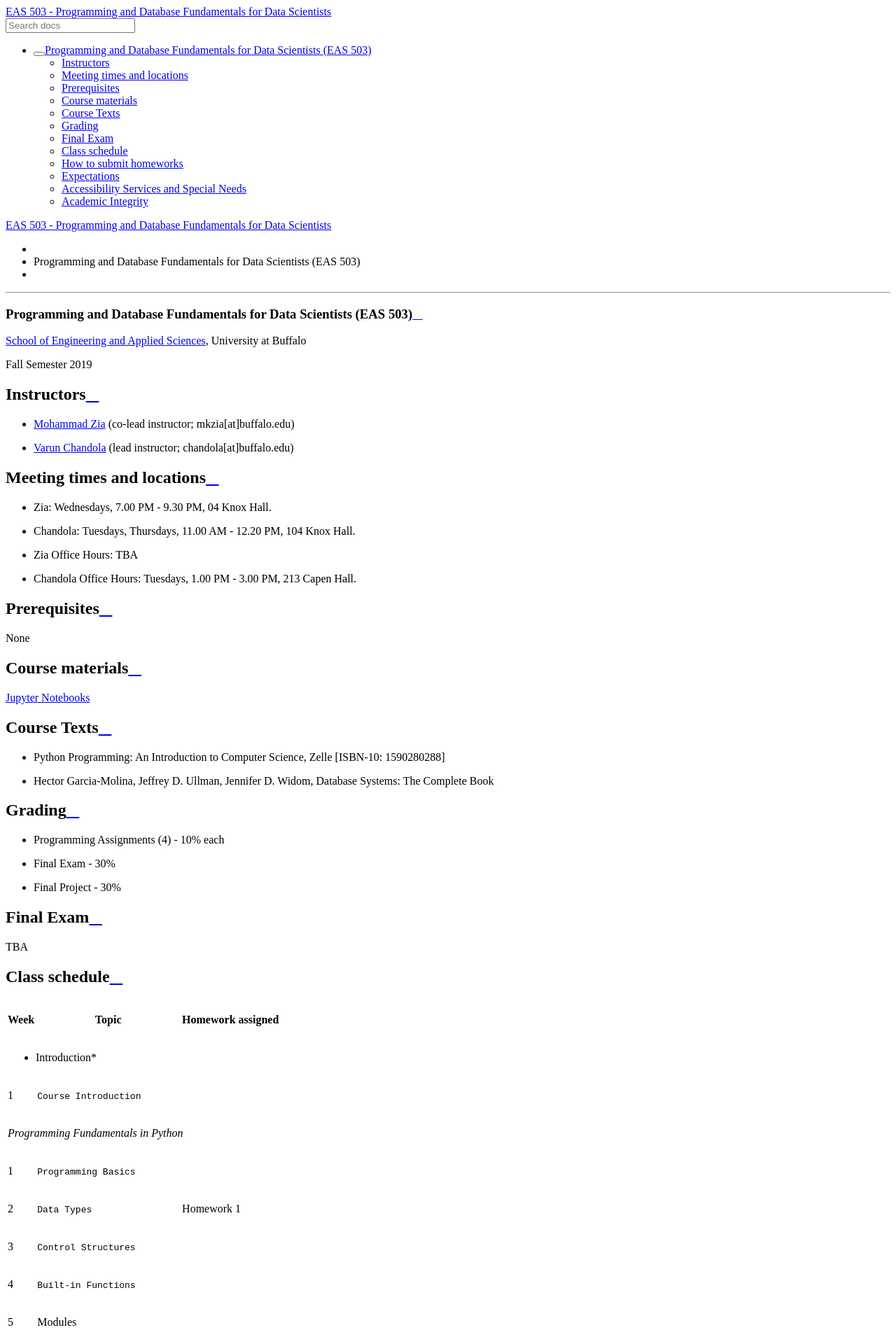
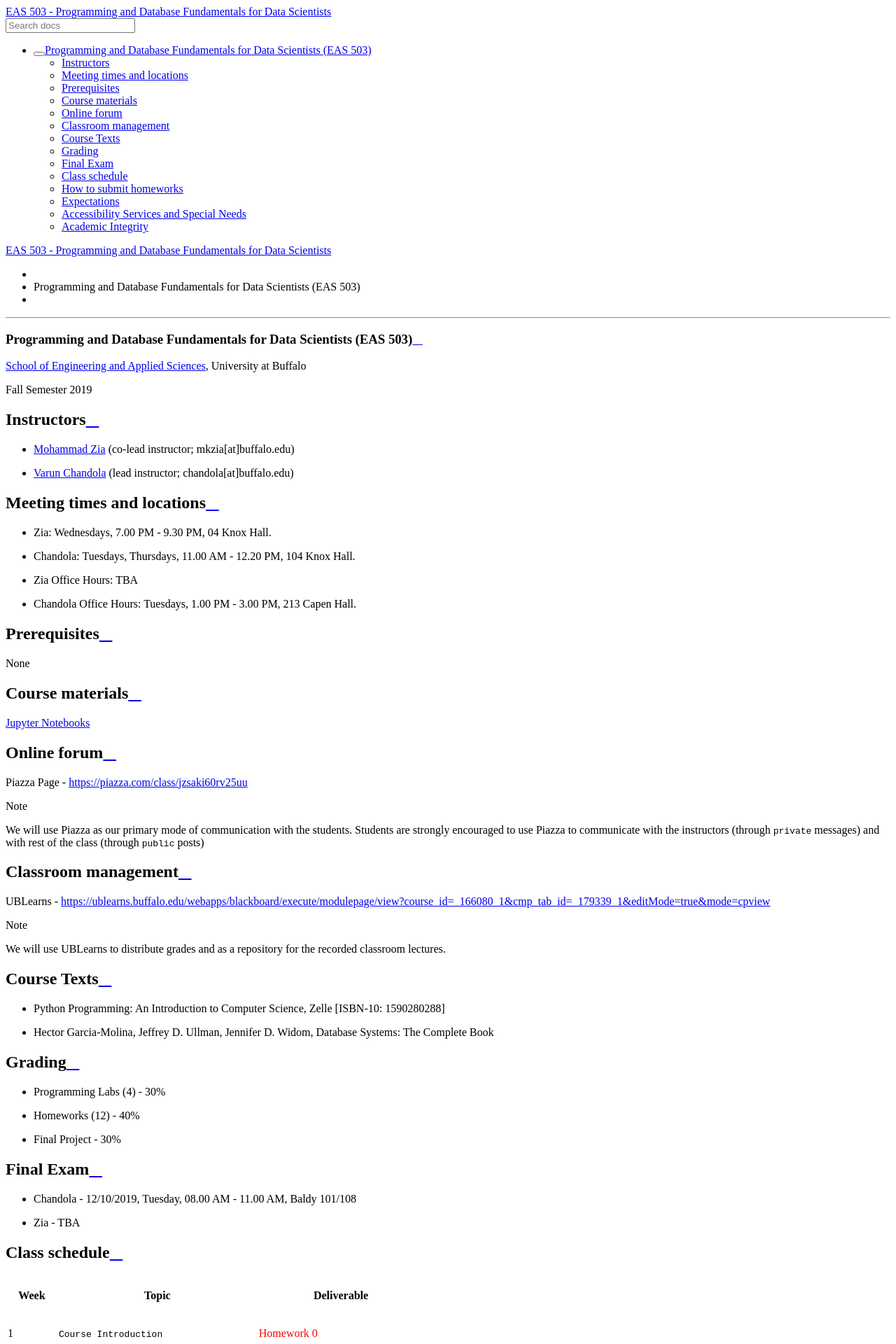
Before and after one commit to ubdsgroup/eas503-ub, a Sphinx documentation site: the page built from source/index.rst, in a window 1280 px wide. Shown: the top 1920 px of the page at 70% size. Built offline with Sphinx 7.4.7 and the Read the Docs theme 2.0.0, drawn with Linux system fonts in a browser that asks for light colours; some of the changed text lies outside the part shown.

Commit message:
adding topics for the semester

```diff
--- a/source/index.rst
+++ b/source/index.rst
@@ -5,6 +5,11 @@
 
 Programming and Database Fundamentals for Data Scientists (EAS 503)
 ====================================================================
+
+.. raw:: html
+
+    <style> .red {color:red} </style>
+    <style> .blue {color:blue} </style>
 
 `School of Engineering and Applied Sciences <http://www.seas.buffalo.edu/>`_, University at Buffalo
 
@@ -36,7 +41,23 @@
 
 Course materials
 ----------------
-`Jupyter Notebooks <http://nbviewer.jupyter.org/github/ubdsgroup/eas503ubcourse/tree/master/notebooks/>`_
+`Jupyter Notebooks <https://github.com/ubdsgroup/eas503-ub/tree/master/notebooks>`_
+
+Online forum
+-------------
+Piazza Page - https://piazza.com/class/jzsaki60rv25uu
+
+.. note::
+
+   We will use Piazza as our primary mode of communication with the students. Students are strongly encouraged to use Piazza to communicate with the instructors (through ``private`` messages) and with rest of the class (through ``public`` posts)
+
+Classroom management
+---------------------
+UBLearns - https://ublearns.buffalo.edu/webapps/blackboard/execute/modulepage/view?course_id=_166080_1&cmp_tab_id=_179339_1&editMode=true&mode=cpview
+
+.. note::
+
+   We will use UBLearns to distribute grades and as a repository for the recorded classroom lectures.
 
 Course Texts
 ---------------
@@ -45,52 +66,28 @@
 
 Grading
 ---------
-* Programming Assignments (4) - 10% each
-* Final Exam - 30%
+* Programming Labs (4) - 30%
+* Homeworks (12) - 40%
 * Final Project - 30%
 
 Final Exam
 ---------------
-TBA
+* Chandola - 12/10/2019, Tuesday, 08.00 AM - 11.00 AM, Baldy 101/108
+* Zia - TBA
 
 Class schedule
 ---------------
+.. role:: red
+.. role:: blue
 
-==== ============================================================================= ===========================================
-Week             Topic                                                              Homework assigned
-==== ============================================================================= ===========================================
-* Introduction*
-------------------------------------------------------------------------------------------------------------------------------
-1    :download:`Course Introduction <CourseIntroduction.pdf>`
-*Programming Fundamentals in Python*
-------------------------------------------------------------------------------------------------------------------------------
-1    :download:`Programming Basics <Introduction.pptx>`
-2    :download:`Data Types <PythonDataTypes.pdf>`                                  Homework 1
-3    :download:`Control Structures <ControlStructures.pdf>`
-4    :download:`Built-in Functions <BuiltinFunctions.pdf>`
-5    Modules
-6    :download:`Classes  <Classes.pdf>`                                             Homework 2
-*Python Libraries*
-------------------------------------------------------------------------------------------------------------------------------
-7    NumPy
-8    Pandas
-9    Matplotlib/Seaborn
-10   Scikit-learn                                                                  Homework 3
-11   ScipPy                                                                        Homework 3
-*Database Fundamentals*
-------------------------------------------------------------------------------------------------------------------------------
-12    :download:`Relational Database Basics <DatabaseIntroduction.pdf>`            Project Release
-13    :download:`Relational Algebra <RelationalAlgebra.ppt>`
-14   :download:`Database Indexes <Index.ppt>`
-*Database Programming*
-------------------------------------------------------------------------------------------------------------------------------
-15    :download:`Using SQL <SQL.ppt>`                                              Homework 4
-16   :download:`Embedding SQL in Python <PythonSQL.ppt>`                           Project Demos
-==== ============================================================================= ===========================================
+.. csv-table::
+   :file: topics.csv
+   :header: "Week", "Topic", "Deliverable"
+   :widths: 6, 24, 20
 
 How to submit homeworks
 ------------------------
-TBA
+We will use the `Jupyter nbgrader <https://github.com/jupyter/nbgrader>`_ for administering the labs and homeworks. More details will be provided in the class.
 
 Expectations
 -------------
@@ -106,8 +103,28 @@
 
 Accessibility Services and Special Needs
 -----------------------------------------
-If you have a disability and may require some type of instructional and/or examination accommodation, please inform me early in the semester so that we can coordinate the accommodations you may need. If you have not already done so, please contact the Office of Accessibility Services (formerly the Office of Disability Services) University at Buffalo, 25 Capen Hall, Buffalo, NY 14260-1632; email: stu-accessibility@ buffalo.edu Phone: 716-645-2608 (voice); 716-645-2616 (TTY); Fax: 716-645-3116; and on the web at http://www.buffalo.edu/accessibility/. All information and documentation is confidential. The University at Buffalo and the School of Engineering and Applied Sciences are committed to ensuring equal opportunity for persons with special needs to participate in and benefit from all of its programs, services and activities.
+If you have any disability which requires reasonable accommodations to enable you to participate in this course, please contact the Office of Accessibility Resources in 60 Capen Hall, 716-645-2608 and also the instructor of this course during the first week of class. The office will provide you with information and review appropriate arrangements for reasonable accommodations, which can be found on the web at: http://www.buffalo.edu/studentlife/who-we-are/departments/accessibility.html.
 
 Academic Integrity
 -------------------
-This course will operate with a zero-tolerance policy regarding cheating and other forms of academic dishonesty. Any act of academic dishonesty will subject the student to penalty, including the high probability of failure of the course (i.e., assignment of a grade of “F”). It is expected that you will behave in an honorable and respectful way as you learn and share ideas. Therefore, recycled papers, work submitted to other courses, and major assistance in preparation of assignments without identifying and acknowledging such assistance are not acceptable. All work for this course must be original for this course. Additionally, you are not allowed to post course homeworks, exams, solutions, etc., on a public forum. Please be familiar with the University and the School policies regarding plagiarism. Read the Academic Integrity Policy and Procedure for more information: http://undergrad-catalog.buffalo.edu/policies/course/integrity.shtml. Visit the Senior Vice Provost for Academic Affairs web page for the latest information at http://vpue.buffalo.edu/policies/
+Academic integrity is a fundamental university value. Through the honest completion of academic work, students sustain the integrity of the university and of themselves while facilitating the university's imperative for the transmission of knowledge and culture based upon the generation of new and innovative ideas. For more information, please refer to the `Graduate Academic Integrity policy <https://grad.buffalo.edu/succeed/current-students/policy-library.html#academic-integrity>`_.
+
+This course will operate with a zero-tolerance policy regarding cheating and other forms of academic dishonesty. Any act of academic dishonesty will subject the student to penalty, including the high probability of failure of the course (i.e., assignment of a grade of “F”). It is expected that you will behave in an honorable and respectful way as you learn and share ideas. Therefore, recycled papers, work submitted to other courses, and major assistance in preparation of assignments without identifying and acknowledging such assistance are not acceptable. All work for this course must be original for this course. Additionally, you are not allowed to post course homeworks, exams, solutions, etc., on a public forum. Please be familiar with the University and the School policies regarding plagiarism.
+
+.. admonition:: **Data Science Honor Code**
+
+   By enrolling into this class, you are implicitly bound to the Data Science Honor Code. It is against the DS honor code to:
+
+   1. Collaborate on homeworks and programming labs
+   2. Collaborate or cheat during exams
+   3. Submit someone else’s work, including from the internet, as one’s own for any submission
+   4. Misuse Piazza forum
+
+   You are allowed to:
+
+   1. Have discussions about homeworks and programming labs. Every student should submit own homework with names of students in the discussion group explicitly mentioned.
+   2. Collaborate in groups of 2 or 3 for the projects. One submission is required for each group.
+
+.. warning::
+   * Violation of DS honor code and departmental policy will result in an automatic F for the concerned submission
+   * Two violations ⇒ fail grade in the course
--- /dev/null
+++ b/source/topics.csv
@@ -0,0 +1,21 @@
+1,:download:`Course Introduction <CourseIntroduction.pdf>`,:red:`Homework 0`
+,`Programming Basics <https://mcsp.wartburg.edu/zelle/python/ppics3/slides/Chapter01.pptx>`_,
+,`Simple Programming with Python <https://mcsp.wartburg.edu/zelle/python/ppics3/slides/Chapter02.pptx>`_,
+,`Computing with Numbers <https://mcsp.wartburg.edu/zelle/python/ppics3/slides/Chapter03.pptx>`_,
+2,`Sequences <https://mcsp.wartburg.edu/zelle/python/ppics3/slides/Chapter05.pptx>`_,:red:`Homework 1`
+,`Functions <https://mcsp.wartburg.edu/zelle/python/ppics3/slides/Chapter06.pptx>`_,
+3,`Decision Structures <https://mcsp.wartburg.edu/zelle/python/ppics3/slides/Chapter07.pptx>`_,:red:`Homework 2`
+,`Loops Structures and Booleans <https://mcsp.wartburg.edu/zelle/python/ppics3/slides/Chapter08.pptx>`_,; :blue:`Lab 1`
+4,`Classes <https://mcsp.wartburg.edu/zelle/python/ppics3/slides/Chapter10.pptx>`_,:red:`Homework 3`
+,`Data Collections <https://mcsp.wartburg.edu/zelle/python/ppics3/slides/Chapter11.pptx>`_,
+5,`Object- Oriented Design <https://mcsp.wartburg.edu/zelle/python/ppics3/slides/Chapter12.pptx>`_,:red:`Homework 4`
+6,**Catch up week**,:red:`Homework 5`
+7,Introduction to Databases,:red:`Homework 6`; :blue:`Lab 2`
+8,Using Database SQLite,:red:`Homework 7`
+9,Integrating DB with Python,:red:`Homework 8`
+10,Working with data (``numpy`` and ``pandas``),:red:`Homework 9`; :blue:`Lab 3`
+11,Visualizing data (``matplotlib`` and ``seaborn``),:red:`Homework 10`
+12,Analyzing data (``scikit-learn``),:red:`Homework 11`
+13,Scientific and statistical analysis (``scipy``),:red:`Homework 12`; :blue:`Lab 4`
+14,**Catch up week** (*Fall Recess*),
+14,Project Presentations,
```
